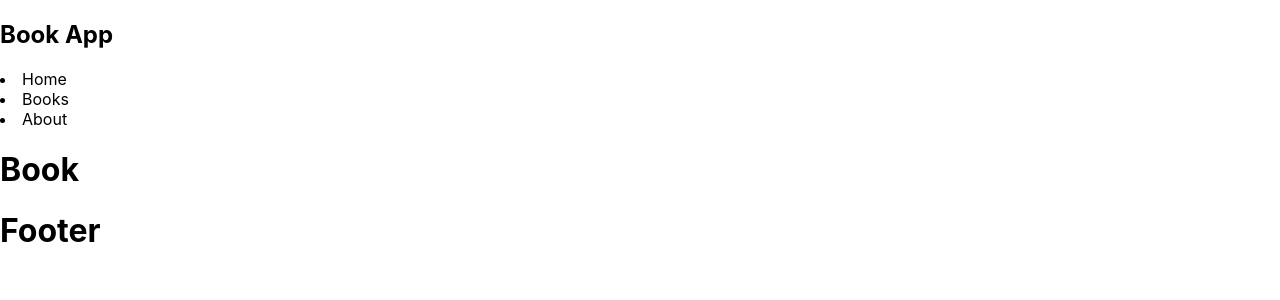
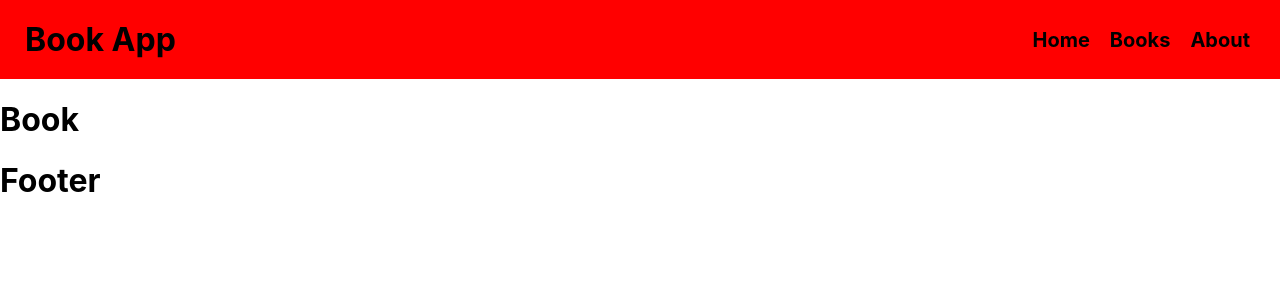
Before and after one commit to za-h-ra/my-book-app, a React (Create React App) app in the folder book-app/: page / in a window 1280 px wide. Shown: the top 300 px of the page. Built offline with nearby package versions, Linux system fonts and the light colour scheme.

Commit message:
nav styling with styled components

```diff
--- a/book-app/src/App.css
+++ b/book-app/src/App.css
@@ -1,38 +1,7 @@
-.App {
-  text-align: center;
+*,
+*::before,
+*::after {
+    box-sizing: border-box;
+    margin: auto;
+    padding: 0;
 }
-
-.App-logo {
-  height: 40vmin;
-  pointer-events: none;
-}
-
-@media (prefers-reduced-motion: no-preference) {
-  .App-logo {
-    animation: App-logo-spin infinite 20s linear;
-  }
-}
-
-.App-header {
-  background-color: #282c34;
-  min-height: 100vh;
-  display: flex;
-  flex-direction: column;
-  align-items: center;
-  justify-content: center;
-  font-size: calc(10px + 2vmin);
-  color: white;
-}
-
-.App-link {
-  color: #61dafb;
-}
-
-@keyframes App-logo-spin {
-  from {
-    transform: rotate(0deg);
-  }
-  to {
-    transform: rotate(360deg);
-  }
-}
--- a/book-app/src/Components/Header.jsx
+++ b/book-app/src/Components/Header.jsx
@@ -1,16 +1,40 @@
 import React from 'react'
+import styled from 'styled-components'
 
+const Nav = styled.div`
+	background-color: red;
+	display: flex;
+	align-items: center;
+    justify-content: flex-end;
+    padding: 20px;
+`
 
+const Heading = styled.h1`
+    display: flex;
+    margin: 0 auto 0 5px;
+`
+
+const NavList = styled.div`
+    display: flex;
+    justify-content: space-around;
+`
+
+const List = styled.li`
+	list-style-type: none;
+	font-weight: bold;
+	font-size: 20px;
+	margin: 0 10px;
+`
 
 export default function Header() {
 	return (
-		<nav className='nav-container'>
-			<h1>Book App</h1>
-			<div className='nav-links'>
-				<li>Home</li>
-				<li>Books</li>
-				<li>About</li>
-			</div>
-		</nav>
+		<Nav>
+			<Heading>Book App</Heading>
+			<NavList>
+				<List>Home</List>
+				<List>Books</List>
+				<List>About</List>
+			</NavList>
+		</Nav>
 	)
 }
```
Also changed, not shown: 1 other file (tests, documents, lock files or other folders).
